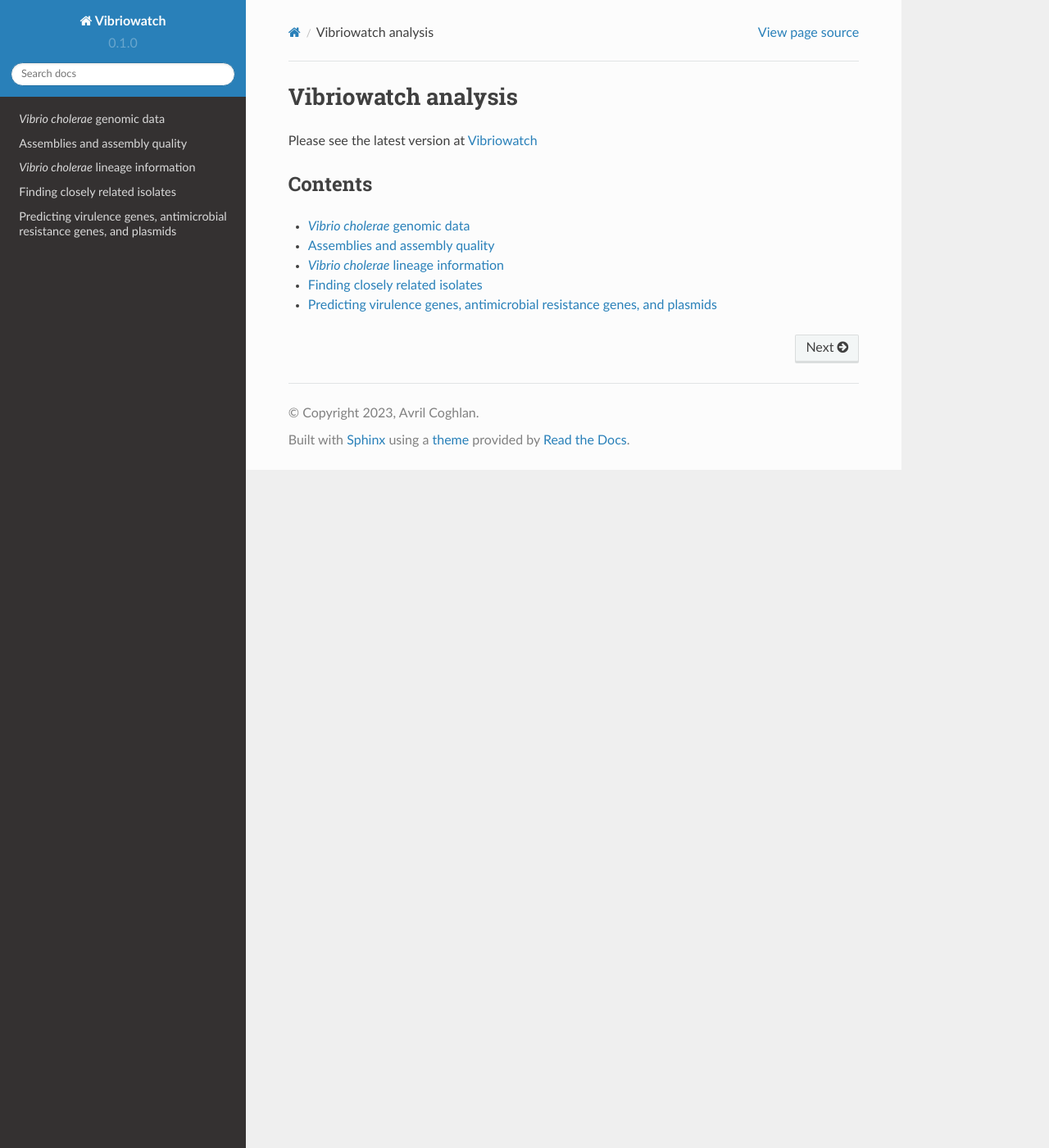
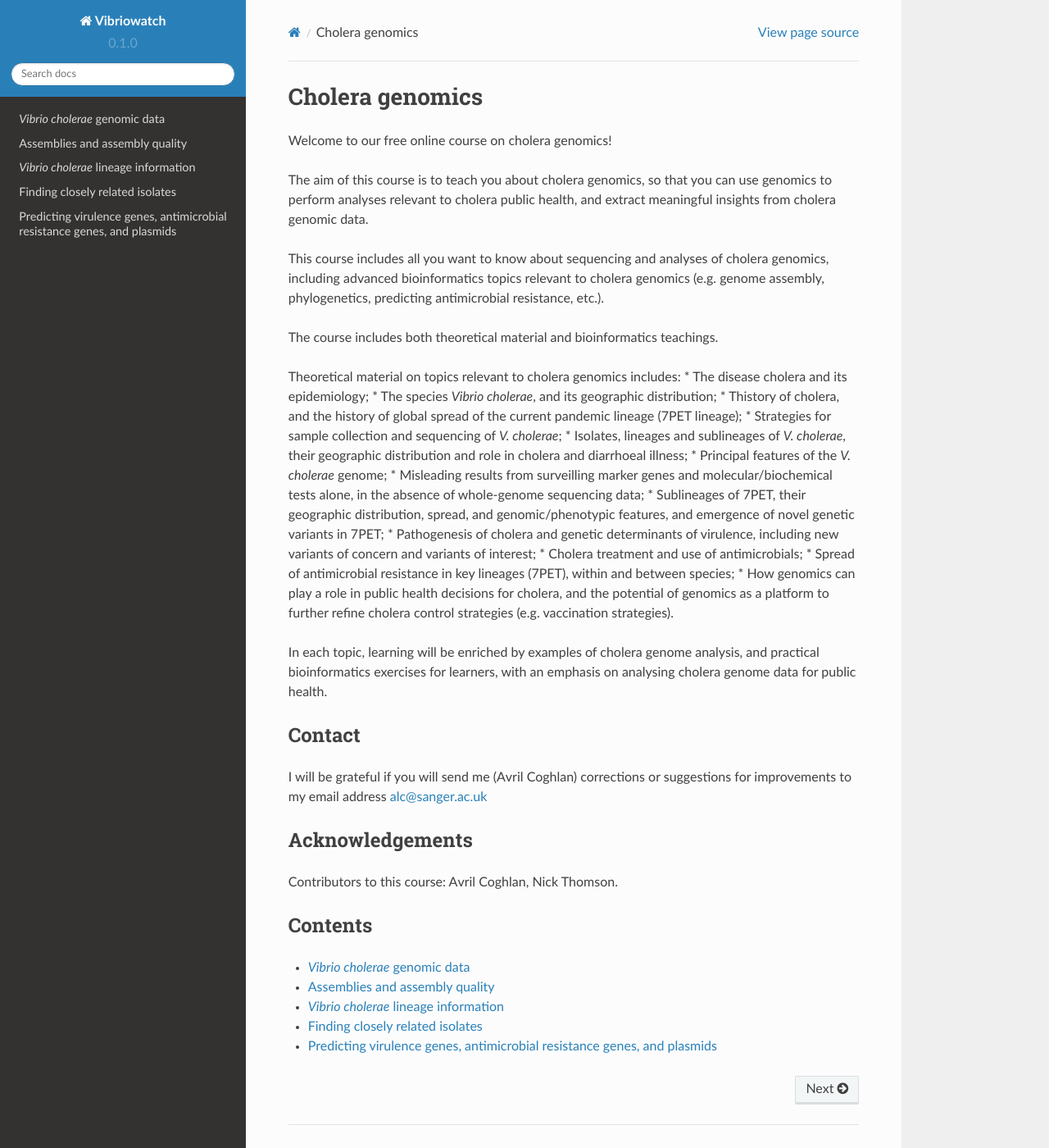
Before and after one commit to avrilcoghlan/cholerabook, a Sphinx documentation site: the page built from docs/source/index.rst, in a window 1280 px wide and 1400 px high. Shown: the whole window at 82% size. Built offline with Sphinx 7.4.7 and the Read the Docs theme 2.0.0, drawn with Linux system fonts in a browser that asks for light colours.

Commit message:
Update index.rst

```diff
--- a/docs/source/index.rst
+++ b/docs/source/index.rst
@@ -1,9 +1,39 @@
-Vibriowatch analysis
-====================
+Cholera genomics
+================
 
-Please see the latest version at `Vibriowatch`_
+Welcome to our free online course on cholera genomics!
 
-.. _Vibriowatch: https://vibriowatch.readthedocs.io/en/latest/
+The aim of this course is to teach you about cholera genomics, so that you can use genomics to perform analyses relevant to cholera public health, and extract meaningful insights from cholera genomic data.
+
+This course includes all you want to know about sequencing and analyses of cholera genomics, including advanced bioinformatics topics relevant to cholera genomics (e.g. genome assembly, phylogenetics, predicting antimicrobial resistance, etc.).
+
+The course includes both theoretical material and bioinformatics teachings.
+
+Theoretical material on topics relevant to cholera genomics includes:
+* The disease cholera and its epidemiology;
+* The species *Vibrio cholerae*, and its geographic distribution;
+* Thistory of cholera, and the history of global spread of the current pandemic lineage (7PET lineage);
+* Strategies for sample collection and sequencing of *V. cholerae*;
+* Isolates, lineages and sublineages of *V. cholerae*, their geographic distribution and role in cholera and diarrhoeal illness;
+* Principal features of the *V. cholerae* genome;
+* Misleading results from surveilling marker genes and molecular/biochemical tests alone, in the absence of whole-genome sequencing data;
+* Sublineages of 7PET, their geographic distribution, spread, and genomic/phenotypic features, and emergence of novel genetic variants in 7PET;
+* Pathogenesis of cholera and genetic determinants of virulence, including new variants of concern and variants of interest;
+* Cholera treatment and use of antimicrobials;
+* Spread of antimicrobial resistance in key lineages (7PET), within and between species;
+* How genomics can play a role in public health decisions for cholera, and the potential of genomics as a platform to further refine cholera control strategies (e.g. vaccination strategies).
+
+In each topic, learning will be enriched by examples of cholera genome analysis, and practical bioinformatics exercises for learners, with an emphasis on analysing cholera genome data for public health.
+
+Contact
+-------
+
+I will be grateful if you will send me (Avril Coghlan) corrections or suggestions for improvements to my email address alc@sanger.ac.uk
+
+Acknowledgements
+----------------
+
+Contributors to this course: Avril Coghlan, Nick Thomson.
 
 Contents
 --------
```
